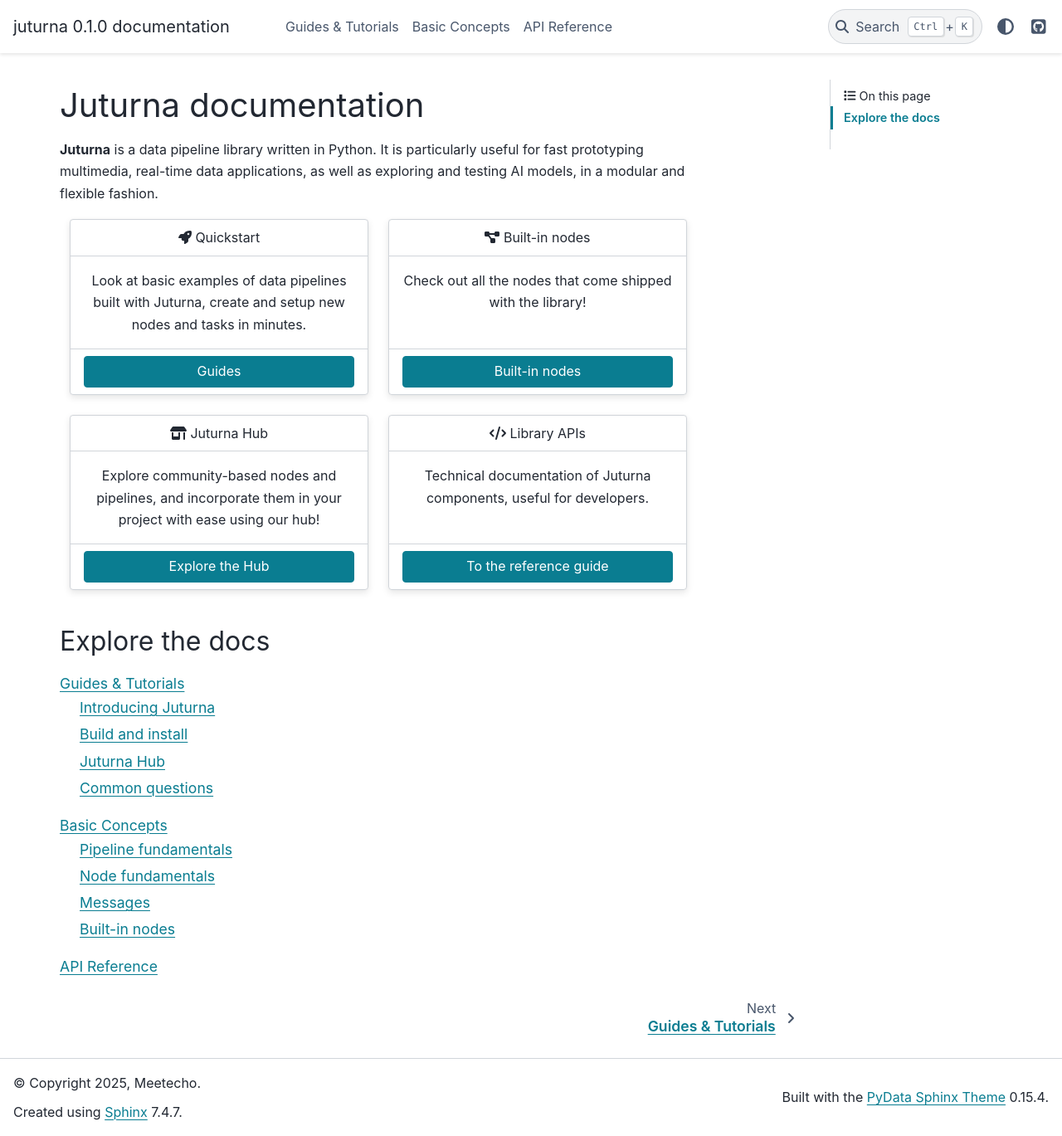
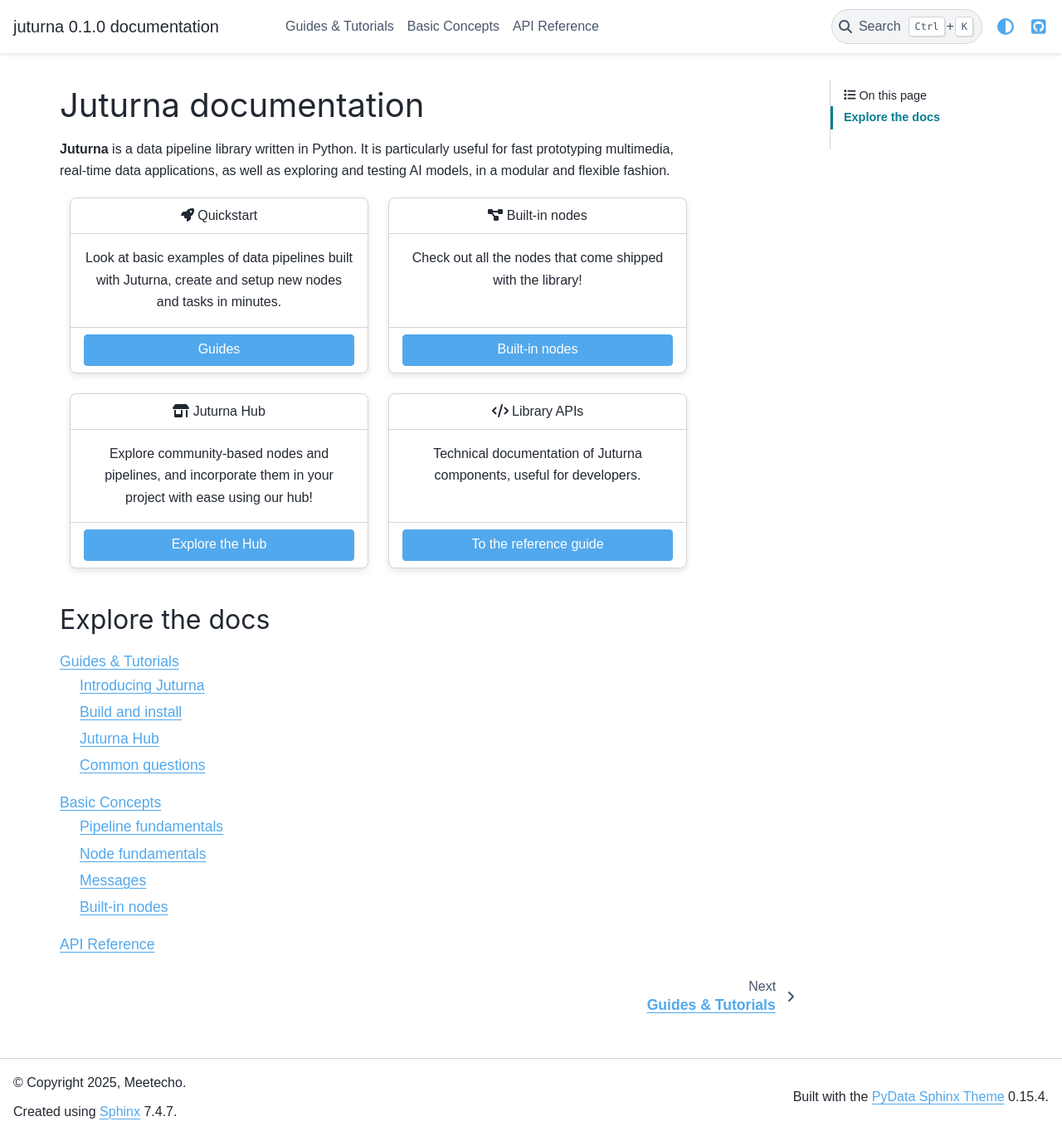
Before and after one commit to meetecho/juturna, a Sphinx documentation site: the page built from docs/source/index.rst, in a window 1280 px wide and 1369 px high. Shown: the whole window at 83% size. Built offline with Sphinx 7.4.7 and the PyData theme 0.15.4, drawn with Linux system fonts in a browser that asks for light colours; nearby versions of some CDN libraries; library files that are not in the unit come from our copies; pages that are not in the unit, such as notebooks, are missing from menus.

Commit message:
docs: experimental using for custom.css

```diff
--- /dev/null
+++ b/docs/source/_static/css/custom.css
@@ -0,0 +1,123 @@
+/*--------------------------------------------------------------
+# General Variables
+--------------------------------------------------------------*/
+/* Smooth scroll */
+:root {
+  scroll-behavior: smooth;
+}
+
+/* Fonts */
+:root {
+  --bs-font-sans-serif: "Funnel Sans", sans-serif, system-ui, -apple-system,
+    "Segoe UI", Roboto, "Helvetica Neue", Arial, "Noto Sans", "Liberation Sans",
+    sans-serif, "Apple Color Emoji", "Segoe UI Emoji", "Segoe UI Symbol",
+    "Noto Color Emoji";
+  --bs-font-monospace: "Courier New", sans-serif;
+  --heading-font: "Raleway", sans-serif;
+  --nav-font: "Ubuntu", sans-serif;
+
+  --border-radius-btn: 8px;
+  --border-radius-element: 12px;
+}
+
+/* Colors */
+:root,
+html[data-theme="light"] {
+  --background-color: #ffffff; /* Background color for the entire website, including individual sections */
+  --default-color: #444444; /* Default color used for the majority of the text content across the entire website */
+  --heading-color: #5f687b; /* Color for headings, subheadings and title throughout the website */
+  --accent-color: #52a8ec; /* Accent color that represents your brand on the website. It's used for buttons, links, and other elements that need to stand out */
+  --surface-color: #ffffff; /* The surface color is used as a background of boxed elements within sections, such as cards, icon boxes, or other elements that require a visual separation from the global background. */
+  --contrast-color: #ffffff; /* Contrast color for text, ensuring readability against backgrounds of accent, heading, or default colors. */
+
+  /* — page background & text — */
+  --bs-body-bg: var(--background-color);
+  --bs-body-bg-rgb: 255, 255, 255; /* your #ffffff */
+  --bs-body-color: var(--default-color);
+  --bs-body-color-rgb: 68, 68, 68; /* #444444 */
+
+  /* — headings & secondary text — */
+  --bs-heading-color: var(--heading-color);
+  --bs-secondary-color: rgba(var(--bs-body-color-rgb), 0.75);
+
+  /* — links & “primary” brand color — */
+  --bs-link-color: var(--accent-color);
+  --bs-link-color-rgb: 82, 168, 236; /* rgb(0x52,0xa8,0xec) */
+  --bs-link-hover-color: var(--accent-color);
+  --bs-link-hover-color-rgb: 82, 168, 236;
+  --bs-primary: var(--accent-color);
+  --bs-primary-rgb: 82, 168, 236;
+
+  /* — surfaces (cards, forms, subtle backgrounds) — */
+  --bs-light-bg-subtle: var(--surface-color);
+  --bs-light-border-subtle: var(--surface-color);
+
+  --sd-color-primary: var(--accent-color);
+  --sd-color-primary-highlight: color-mix(in srgb, var(--accent-color), transparent 15%);
+
+  --pst-color-link: var(--accent-color);
+}
+
+/*--------------------------------------------------------------
+# Dark Theme Override (based on user preference)
+--------------------------------------------------------------*/
+:root,
+html[data-theme="dark"] {
+  --background-color: #313131;
+  --default-color: #eeeeee;
+  --heading-color: #f6f6f6;
+  --surface-color: #252525;
+  --contrast-color: #ffffff;
+  --nav-color: #ffffff;
+  --nav-mobile-background-color: #161616;
+  --nav-dropdown-background-color: #060606;
+  --nav-dropdown-color: #ffffff;
+
+  /* Library */
+  --bs-body-bg: #313131;
+  --pst-color-background: #313131;
+  --bs-body-bg-rgb: 49, 49, 49; /* rgb(0x31,0x31,0x31) */
+  --bs-body-color: var(--default-color);
+  --bs-body-color-rgb: 255, 255, 255;
+  --bs-heading-color: var(--heading-color);
+
+  --pst-color-text-base: var(--default-color);
+
+  --bs-link-color: var(--accent-color);
+  --bs-link-color-rgb: 82, 168, 236;
+  --bs-link-hover-color: var(--accent-color);
+  --bs-link-hover-color-rgb: 82, 168, 236;
+  --bs-primary: var(--accent-color);
+  --bs-primary-rgb: 82, 168, 236;
+
+
+  --bs-light-bg-subtle: var(--surface-color);
+  --bs-light-border-subtle: var(--surface-color);
+
+  --sd-color-primary: #252525;
+  --pst-color-on-background: var(--surface-color);
+
+  --sd-color-primary-text: var(--default-color);
+  --pst-color-link: var(--accent-color);
+
+  --pst-color-border: color-mix(in srgb, var(--default-color), transparent 85%);
+}
+
+/* Optional: if you want nav links to always use --nav-font */
+.navmenu a,
+.navmenu a:focus {
+  font-family: var(--nav-font) !important;
+}
+
+body {
+  font-family: var(--bs-body-font-family);
+}
+
+.sd-card {
+  border-radius: var(--border-radius-btn);
+  overflow: hidden;
+}
+
+html .pst-navbar-icon {
+  color: var(--accent-color);
+}
--- a/docs/source/conf.py
+++ b/docs/source/conf.py
@@ -31,6 +31,7 @@
 
 # custom css content (relative to _static path)
 html_css_files = [
+    './css/custom.css',
     './css/style.css',
     './css/fa-6.7.2.all.min.css'
 ]
```
